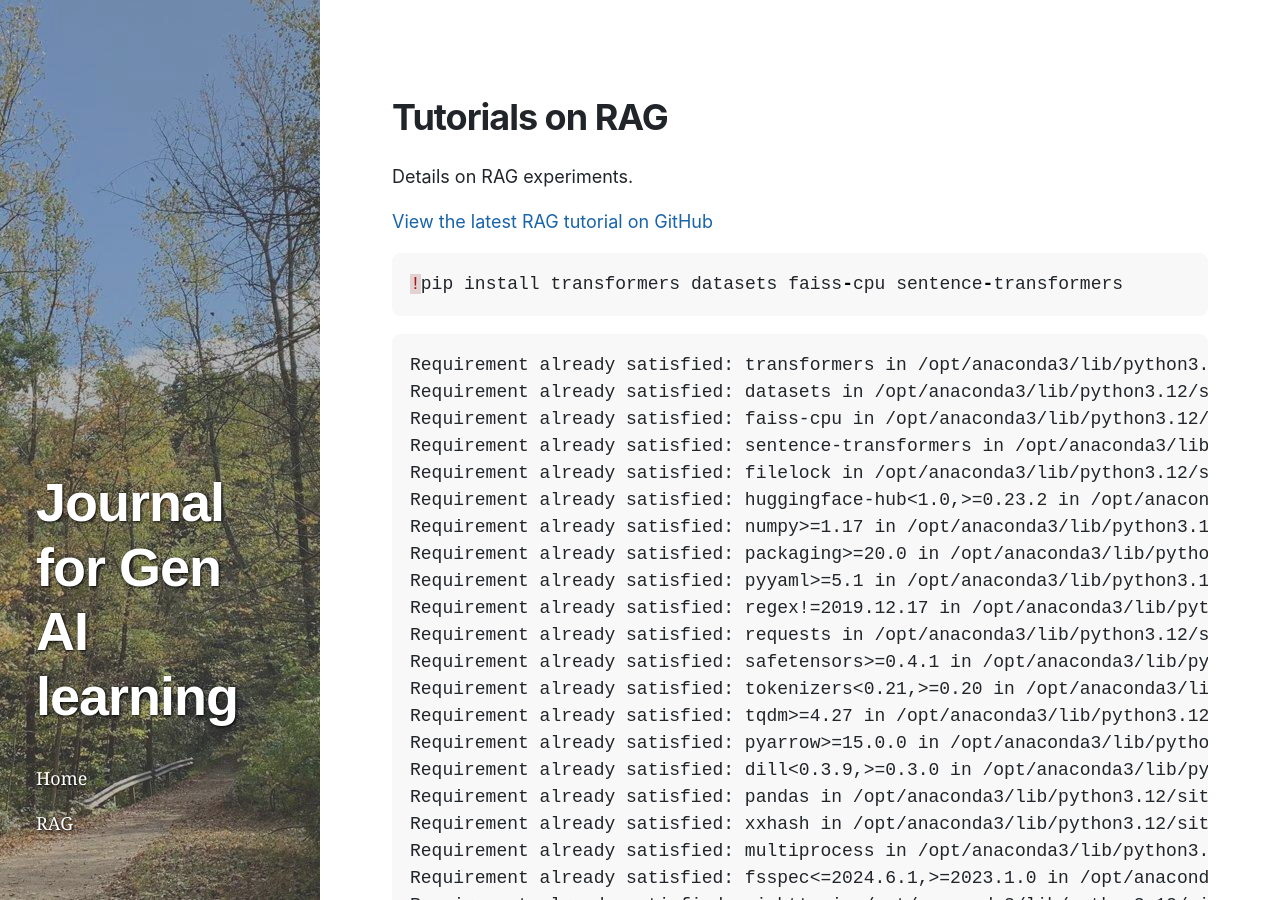
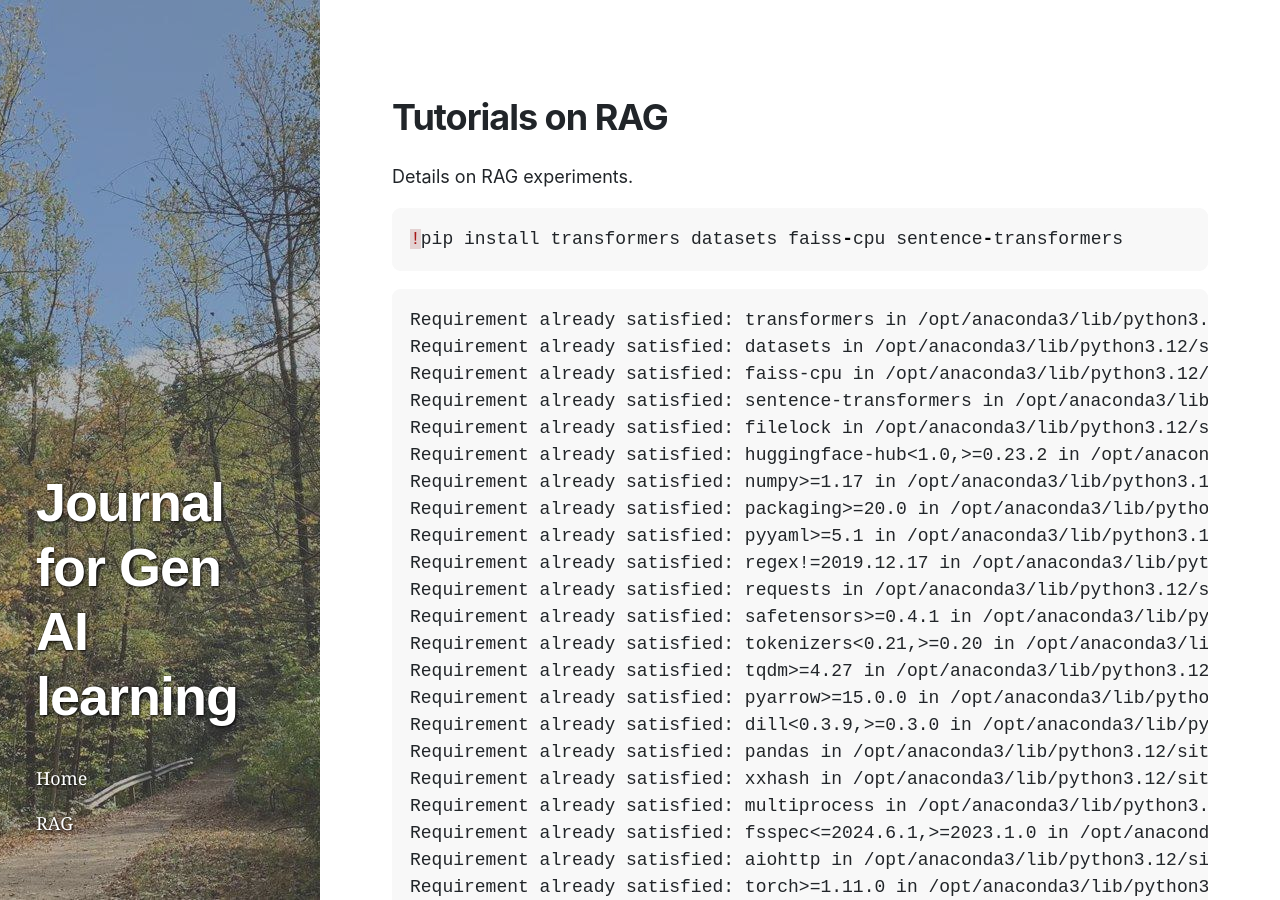
Before and after one commit to PrabuAppDev/github-pages-genai, a Jekyll site: the page built from rag-tutorial.md, in a window 1280 px wide and 900 px high. Built offline with Jekyll 4.4.1, drawn with Linux system fonts in a browser that asks for light colours; nearby versions of some CDN libraries.

Commit message:
debug md remote 404

````diff
--- a/rag-tutorial.md
+++ b/rag-tutorial.md
@@ -7,7 +7,7 @@ title: RAG-tutorial
 
 Details on RAG experiments.
 
-<a href="https://github.com/PrabuAppDev/genai-rag/blob/main/rag-101.md" target="_blank">View the latest RAG tutorial on GitHub</a>
+<!-- <a href="https://github.com/PrabuAppDev/genai-rag/blob/main/rag-101.md" target="_blank">View the latest RAG tutorial on GitHub</a> -->
 
 ```python
 !pip install transformers datasets faiss-cpu sentence-transformers
````
